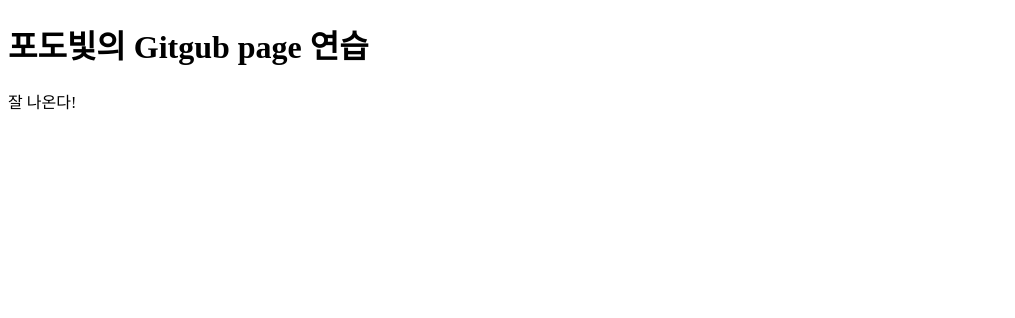
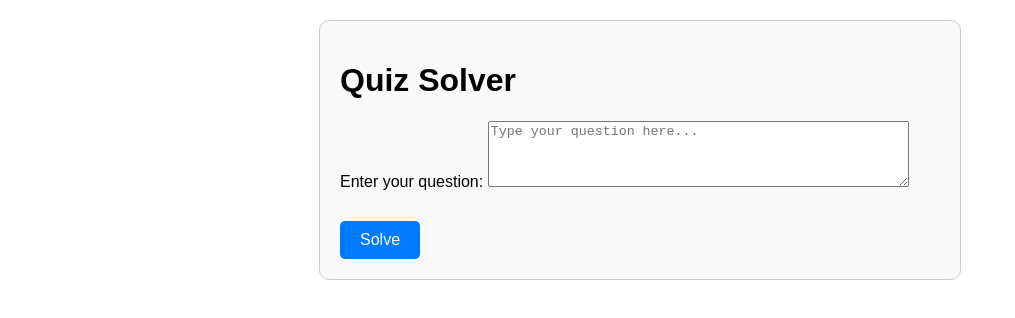
Before and after one commit to wonny3535/priv, a plain HTML site: page index.html in a window 1280 px wide. Shown: the whole page, without its empty margins (0-1015 px from the left). Drawn offline with Linux system fonts and the light colour scheme.

Commit message:
Update index.html

```diff
--- a/index.html
+++ b/index.html
@@ -1,11 +1,84 @@
 <!DOCTYPE html>
-<html>
+<html lang="en">
 <head>
-<meta charset="utf-8">
-<title>포도빛</title>
+    <meta charset="UTF-8">
+    <meta name="viewport" content="width=device-width, initial-scale=1.0">
+    <title>Quiz Solver</title>
+    <style>
+        body {
+            font-family: Arial, sans-serif;
+            margin: 20px;
+        }
+        .container {
+            max-width: 600px;
+            margin: auto;
+            padding: 20px;
+            border: 1px solid #ccc;
+            border-radius: 10px;
+            background-color: #f9f9f9;
+        }
+        .question {
+            margin-bottom: 15px;
+        }
+        .answer {
+            margin-top: 15px;
+        }
+        .button {
+            margin-top: 15px;
+            display: inline-block;
+            padding: 10px 20px;
+            font-size: 16px;
+            color: #fff;
+            background-color: #007BFF;
+            border: none;
+            border-radius: 5px;
+            cursor: pointer;
+        }
+        .button:hover {
+            background-color: #0056b3;
+        }
+        .result {
+            margin-top: 20px;
+            padding: 10px;
+            border: 1px solid #ccc;
+            border-radius: 5px;
+            background-color: #e7f3fe;
+        }
+    </style>
 </head>
 <body>
-<h1>포도빛의 Gitgub page 연습 </h1>
-<p>잘 나온다!</p>
+    <div class="container">
+        <h1>Quiz Solver</h1>
+        <form id="quizForm">
+            <div class="question">
+                <label for="question">Enter your question:</label>
+                <textarea id="question" name="question" rows="4" cols="50" placeholder="Type your question here..."></textarea>
+            </div>
+            <button type="button" class="button" onclick="solveQuestion()">Solve</button>
+        </form>
+        <div class="result" id="result" style="display: none;">
+            <h2>Answer:</h2>
+            <p id="answer">Processing...</p>
+        </div>
+    </div>
+
+    <script>
+        function solveQuestion() {
+            const question = document.getElementById('question').value;
+            const resultDiv = document.getElementById('result');
+            const answerElement = document.getElementById('answer');
+
+            if (!question.trim()) {
+                alert('Please enter a question!');
+                return;
+            }
+
+            // Simulating answer generation
+            resultDiv.style.display = 'block';
+            answerElement.textContent = 'This is a placeholder answer for: "' + question + '"';
+
+            // Here, you can add an API call or logic to process the question and provide the real answer.
+        }
+    </script>
 </body>
 </html>
```
